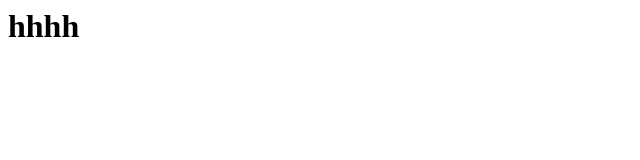
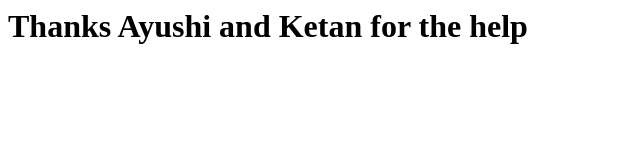
Before and after one commit to kakadeabhi3000-rgb/stat1, a plain HTML site: page index.html in a window 1280 px wide. Shown: the whole page, without its empty margins (0-640 px from the left). Drawn offline with Linux system fonts and the light colour scheme.

Commit message:
Update index.html

```diff
--- a/index.html
+++ b/index.html
@@ -1 +1 @@
-<h1>hhhh</h1>
+<h1>Thanks Ayushi and Ketan for the help</h1>
```
